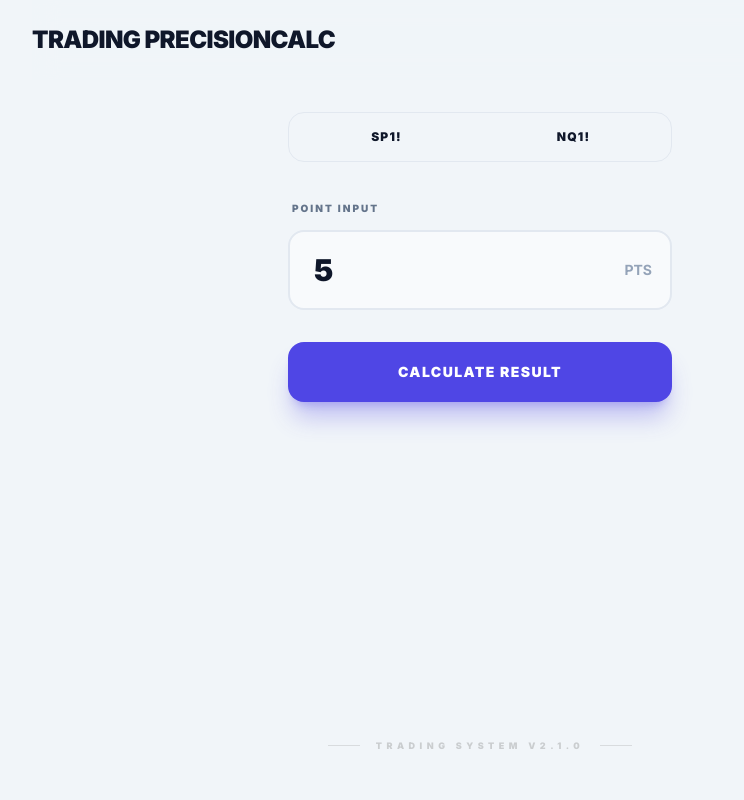
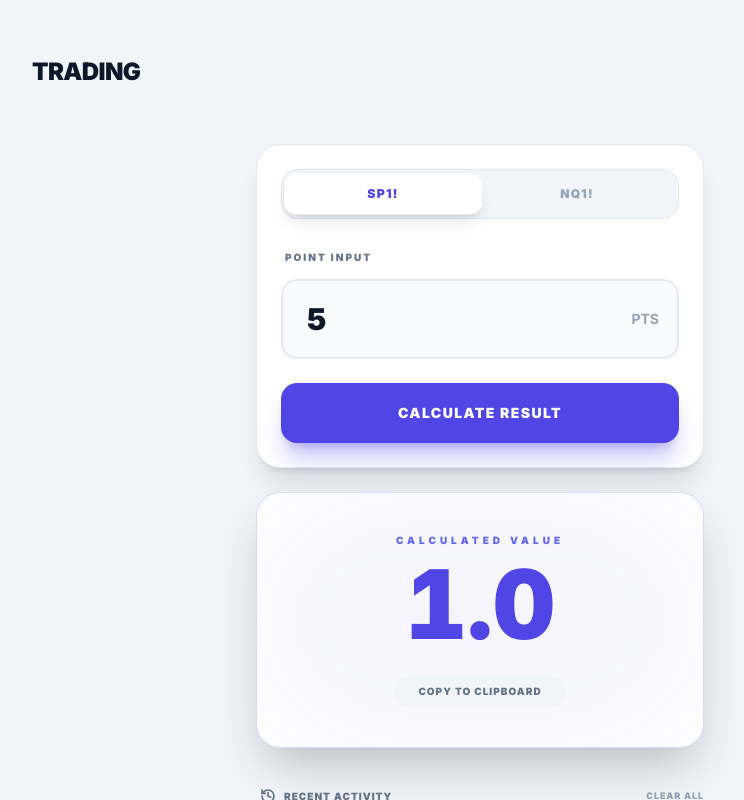
Before and after one commit to Min-Thant-Naing/Trade, a plain HTML site: page index.html in a window 1280 px wide. Both pictures are taken after typing "5" into the empty fields and a click on the button "CALCULATE RESULT". Shown: the top 800 px of the page, without its empty margins (160-904 px from the left). Drawn offline with nearby package versions, Linux system fonts and the light colour scheme.

Commit message:
Refactor index.html for improved structure and readability

```diff
--- a/index.html
+++ b/index.html
@@ -1,66 +1,84 @@
 <!DOCTYPE html>
-<html lang="en">
+<html lang="en" class="dark">
 <head>
     <meta charset="UTF-8">
     <meta name="viewport" content="width=device-width, initial-scale=1.0, maximum-scale=1.0, user-scalable=no, viewport-fit=cover">
     <title>Trading PrecisionCalc | Professional Utility</title>
 
-<!-- Tailwind -->
+    <!-- Tailwind CSS for Design -->
     <script src="https://cdn.tailwindcss.com"></script>
 
-<!-- Fonts -->
+    <!-- Custom CSS -->
+    <link rel="stylesheet" href="style.css">
+
+    <!-- Google Fonts -->
     <link rel="preconnect" href="https://fonts.googleapis.com">
     <link rel="preconnect" href="https://fonts.gstatic.com" crossorigin>
     <link href="https://fonts.googleapis.com/css2?family=Inter:wght@300;400;500;600;700;800;900&display=swap" rel="stylesheet">
-
-<!-- Custom CSS -->
-<link rel="stylesheet" href="style.css">
 </head>
-<body class="bg-slate-100 text-slate-900 dark:bg-slate-950 dark:text-slate-100 min-h-screen transition-colors duration-300 flex flex-col items-center">
-
+<body class="bg-slate-100 text-slate-900 dark:bg-slate-950 dark:text-slate-100 min-h-screen transition-colors duration-300">
+    <div id="root" class="flex flex-col items-center justify-start min-h-screen p-4 md:p-8 space-y-8">
         <!-- Header -->
         <header class="w-full max-w-4xl flex items-center justify-between sticky top-0 z-50 py-6 bg-slate-100/80 dark:bg-slate-950/80 backdrop-blur-md">
-  <h1 class="text-2xl font-black tracking-tight text-slate-900 dark:text-white uppercase select-none">Trading PrecisionCalc</h1>
+            <h1 class="text-2xl font-black tracking-tight text-slate-900 dark:text-white uppercase select-none">
+                Trading
+            </h1>
         </header>
 
-<main class="w-full max-w-md p-4 md:p-8 space-y-8 flex-1">
-
-  <!-- Mode Toggle -->
+        <main class="w-full max-w-md grid grid-cols-1 gap-6">
+            <!-- Calculator UI -->
+            <section class="bg-white dark:bg-slate-900/50 rounded-3xl p-6 shadow-xl border border-slate-200 dark:border-white/5 backdrop-blur-sm">
+                <div class="space-y-6">
                     <div class="flex bg-slate-100 dark:bg-slate-950 p-1 rounded-2xl border border-slate-200 dark:border-white/5">
-    <button id="sp1Btn" class="flex-1 py-3 px-4 rounded-xl text-xs font-black uppercase tracking-widest transition-all duration-200">SP1!</button>
-    <button id="nq1Btn" class="flex-1 py-3 px-4 rounded-xl text-xs font-black uppercase tracking-widest transition-all duration-200">NQ1!</button>
+                        <button id="btn-sp1" class="flex-1 py-3 px-4 rounded-xl text-xs font-black uppercase tracking-widest transition-all duration-200 bg-white dark:bg-slate-800 shadow-lg text-indigo-600 dark:text-indigo-400 scale-[1.02]">
+                            SP1!
+                        </button>
+                        <button id="btn-nq1" class="flex-1 py-3 px-4 rounded-xl text-xs font-black uppercase tracking-widest transition-all duration-200 text-slate-400 hover:text-slate-600 dark:hover:text-slate-200">
+                            NQ1!
+                        </button>
                     </div>
 
-  <!-- Point Input -->
                     <div class="space-y-3">
-    <label for="points" class="text-[10px] font-black uppercase tracking-[0.2em] text-slate-500 dark:text-slate-400 ml-1">Point Input</label>
+                        <label for="points" class="text-[10px] font-black uppercase tracking-[0.2em] text-slate-500 dark:text-slate-400 ml-1">
+                            Point Input
+                        </label>
                         <div class="relative group">
-      <input id="points" type="number" placeholder="0.00" class="w-full bg-slate-50 dark:bg-slate-950 border-2 border-slate-200 dark:border-transparent rounded-2xl py-5 px-6 text-3xl font-black text-slate-900 dark:text-white focus:border-indigo-500 focus:bg-white dark:focus:bg-slate-900 outline-none tabular-nums">
-      <div class="absolute right-5 top-1/2 -translate-y-1/2 text-slate-400 font-bold text-sm pointer-events-none group-focus-within:text-indigo-500">PTS</div>
+                            <input id="points" type="number" inputmode="decimal" placeholder="0.00" class="w-full bg-slate-50 dark:bg-slate-950 border-2 border-slate-200 dark:border-transparent rounded-2xl py-5 px-6 text-3xl font-black text-slate-900 dark:text-white focus:border-indigo-500 focus:bg-white dark:focus:bg-slate-900 transition-all outline-none tabular-nums">
+                            <div class="absolute right-5 top-1/2 -translate-y-1/2 text-slate-400 font-bold text-sm pointer-events-none group-focus-within:text-indigo-500 transition-colors">PTS</div>
                         </div>
                     </div>
 
-  <!-- Calculate Button -->
-  <button id="calculateBtn" class="w-full bg-indigo-600 hover:bg-indigo-500 disabled:opacity-30 disabled:cursor-not-allowed text-white text-sm font-black uppercase tracking-widest py-5 rounded-2xl shadow-xl shadow-indigo-600/30 transition-all active:scale-95">Calculate Result</button>
-
-  <!-- Result -->
-  <div id="resultContainer" class="hidden animate-in fade-in zoom-in-95 slide-in-from-bottom-4 duration-300 bg-white dark:bg-slate-900/50 border border-indigo-600/20 dark:border-indigo-500/30 rounded-3xl p-10 shadow-2xl flex flex-col items-center relative overflow-hidden group">
-    <div class="absolute inset-0 bg-indigo-600/5 blur-3xl rounded-full scale-110 pointer-events-none group-hover:bg-indigo-600/10 transition-colors"></div>
-    <div class="flex items-center space-x-2 relative z-10 mb-2">
-      <span class="text-[10px] font-black uppercase tracking-[0.4em] text-indigo-500">Calculated Value</span>
-    </div>
-    <div id="resultValue" class="text-8xl font-black text-indigo-600 dark:text-indigo-400 tabular-nums relative z-10 mb-6"></div>
-    <button id="copyBtn" class="relative z-10 flex items-center space-x-2 px-6 py-2 rounded-full text-[10px] font-black uppercase tracking-widest bg-slate-100 dark:bg-slate-800 text-slate-500 dark:text-slate-400 hover:bg-indigo-50 dark:hover:bg-indigo-900/40 hover:text-indigo-600">
-      Copy to Clipboard
+                    <button id="calculate-btn" class="w-full bg-indigo-600 hover:bg-indigo-500 text-white text-sm font-black uppercase tracking-widest py-5 rounded-2xl shadow-xl shadow-indigo-600/30 transition-all active:scale-95 disabled:opacity-30">
+                        Calculate Result
                     </button>
                 </div>
+            </section>
+
+            <!-- Result Area -->
+            <section id="result-container" class="hidden">
+                <div class="bg-white dark:bg-slate-900/50 border border-indigo-600/20 dark:border-indigo-500/30 rounded-3xl p-10 shadow-2xl flex flex-col items-center relative overflow-hidden group">
+                    <div class="absolute inset-0 bg-indigo-600/5 blur-3xl rounded-full scale-110 pointer-events-none group-hover:bg-indigo-600/10 transition-colors"></div>
+                    <span class="text-[10px] font-black uppercase tracking-[0.4em] text-indigo-500 relative z-10 mb-2">Calculated Value</span>
+                    <div id="result-value" class="text-8xl font-black text-indigo-600 dark:text-indigo-400 tabular-nums relative z-10 mb-6">0.0</div>
+                    <button id="copy-btn" class="relative z-10 flex items-center space-x-2 px-6 py-2 rounded-full text-[10px] font-black uppercase tracking-widest transition-all bg-slate-100 dark:bg-slate-800 text-slate-500 dark:text-slate-400 hover:bg-indigo-50 dark:hover:bg-indigo-900/40 hover:text-indigo-600">
+                        <span id="copy-text">Copy to Clipboard</span>
+                    </button>
+                </div>
+            </section>
 
             <!-- History -->
-  <div id="historyContainer" class="space-y-4 pt-4"></div>
-
+            <section id="history-section" class="hidden space-y-4 pt-4">
+                <div class="flex items-center justify-between ml-1">
+                    <div class="flex items-center space-x-2 text-slate-500 dark:text-slate-400">
+                        <svg xmlns="http://www.w3.org/2000/svg" width="16" height="16" viewBox="0 0 24 24" fill="none" stroke="currentColor" stroke-width="2.5" stroke-linecap="round" stroke-linejoin="round"><path d="M3 12a9 9 0 1 0 9-9 9.75 9.75 0 0 0-6.74 2.74L3 8"/><path d="M3 3v5h5"/><path d="M12 7v5l4 2"/></svg>
+                        <h3 class="text-[10px] font-black uppercase tracking-widest">Recent Activity</h3>
+                    </div>
+                    <button id="clear-history" class="text-[9px] font-black uppercase tracking-widest text-slate-400 hover:text-red-500 transition-colors">Clear All</button>
+                </div>
+                <div id="history-list" class="space-y-3"></div>
+            </section>
         </main>
 
-<!-- Footer -->
         <footer class="w-full max-w-md py-12 mt-auto text-center select-none">
             <div class="inline-flex items-center space-x-4 opacity-30 grayscale hover:grayscale-0 transition-all duration-500">
                 <div class="h-px w-8 bg-slate-400 dark:bg-slate-600"></div>
@@ -68,12 +86,9 @@
                 <div class="h-px w-8 bg-slate-400 dark:bg-slate-600"></div>
             </div>
         </footer>
+    </div>
 
-<script src="app.js"></script>
+    <!-- Custom Script -->
+    <script src="script.js"></script>
 </body>
 </html>
-
-
-  <script src="app.js"></script>
-</body>
-</html>
```
Lines whose indentation alone changed are shown as unchanged.
